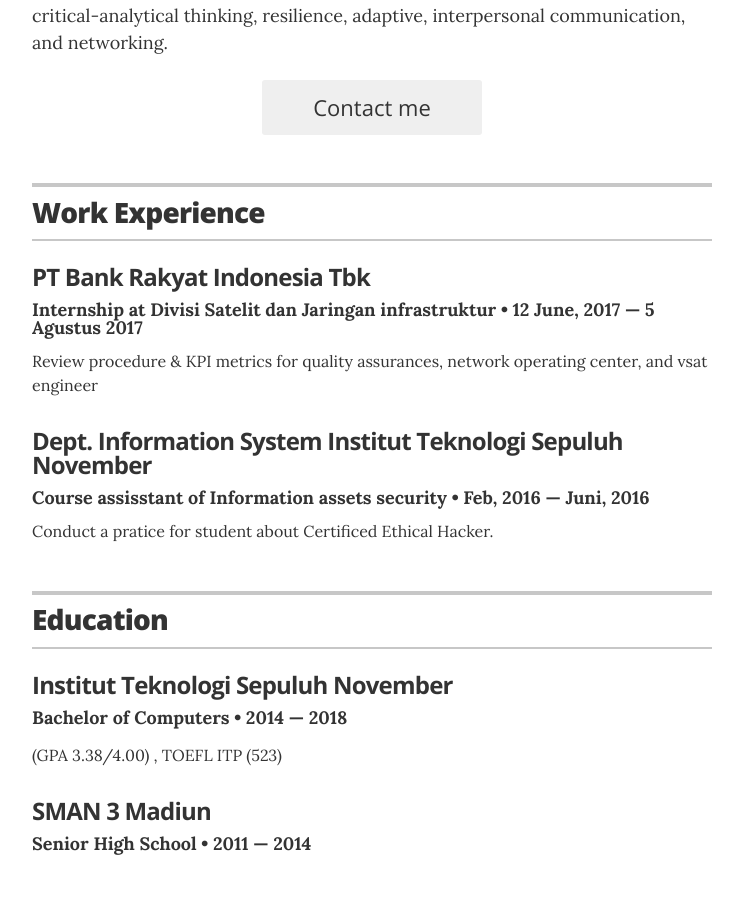
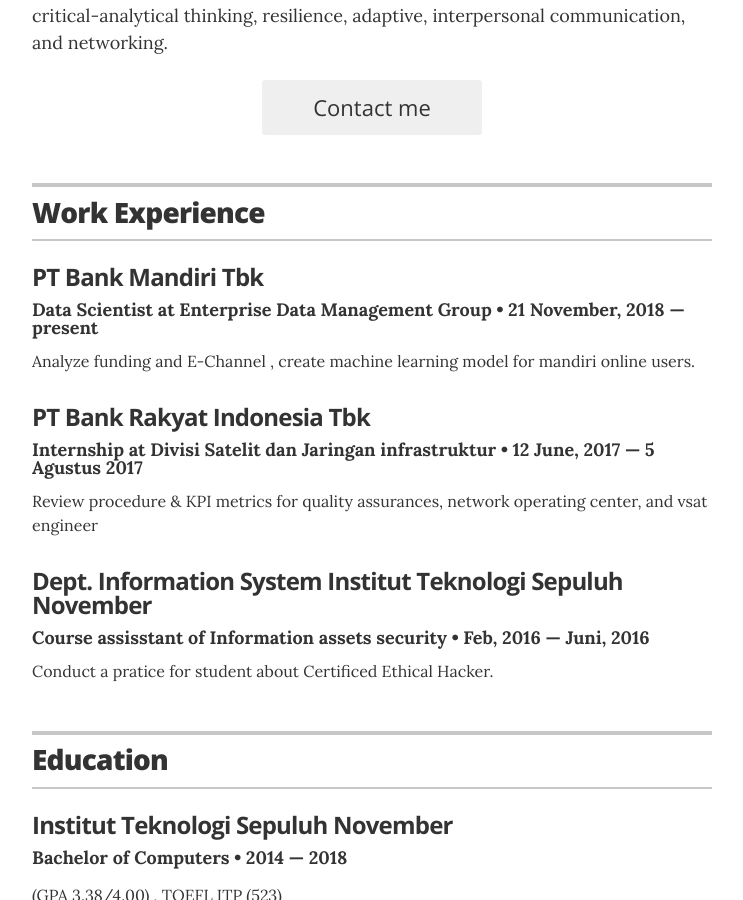
Before and after one commit to aloysiustk/aloysiustk.github.io, a Jekyll site: the page built from index.html, in a window 1280 px wide and 900 px high, scrolled down 478 px. Shown: the whole window, without its empty margins (268-1011 px from the left). Built offline with Jekyll 4.4.1, drawn with Linux system fonts in a browser that asks for light colours.

Commit message:
update job

```diff
--- a/_data/experience.yml
+++ b/_data/experience.yml
@@ -1,4 +1,8 @@
 # Jobs
+- company: PT Bank Mandiri Tbk
+  position: Data Scientist at Enterprise Data Management Group
+  duration: 21 November, 2018 &mdash; present
+  summary: Analyze funding and E-Channel , create machine learning model for mandiri online users.
 # intern
 - company: PT Bank Rakyat Indonesia Tbk
   position: Internship at Divisi Satelit dan Jaringan infrastruktur
```
